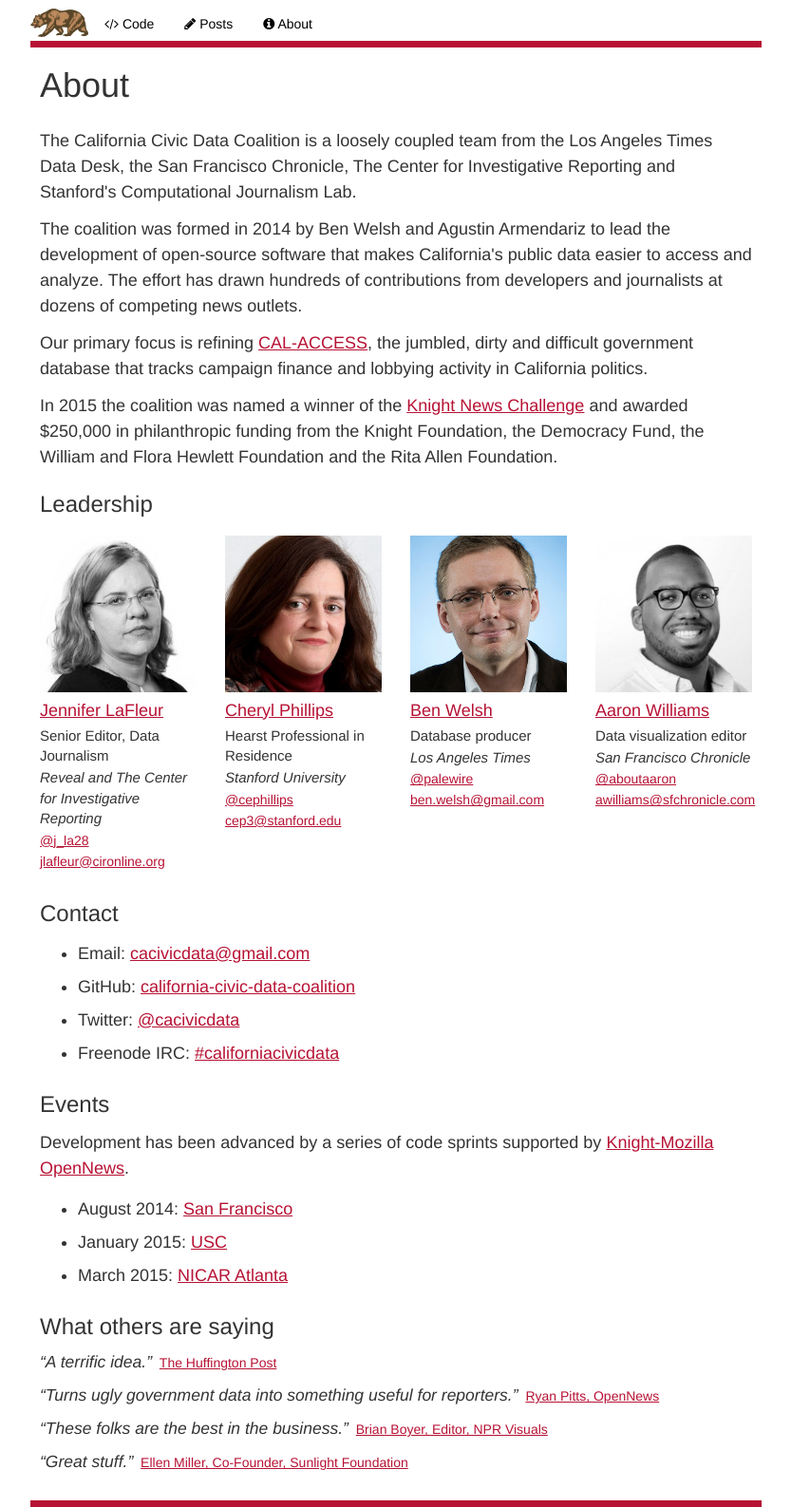
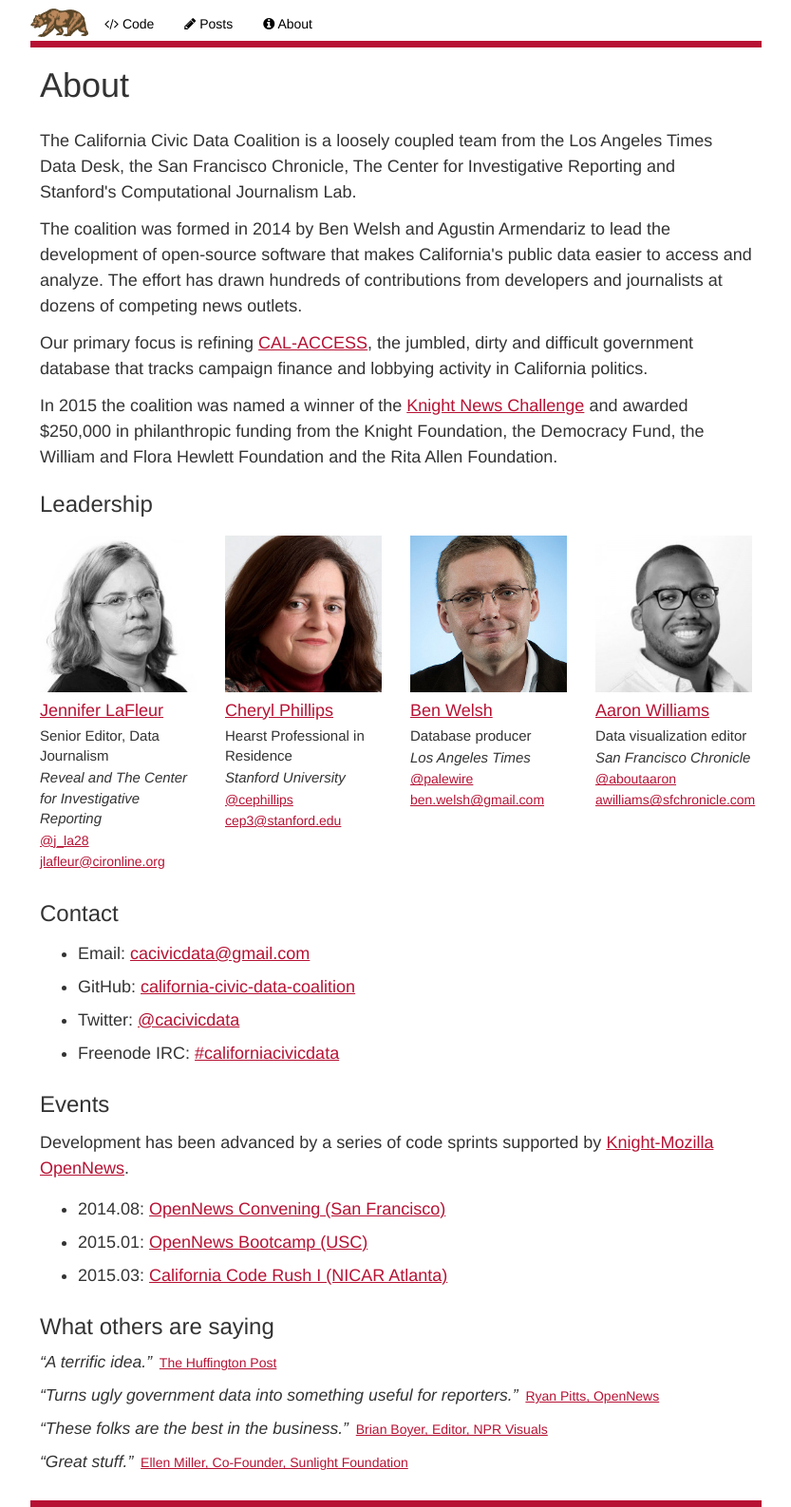
Before and after one commit to palewire/californiacivicdata.org, a Jekyll site: the page built from about/index.html, in a window 1280 px wide. Shown: the whole page at 95% size, without its empty margins (223-1056 px from the left). Built offline with Jekyll 4.4.1, drawn with Linux system fonts in a browser that asks for light colours.

Commit message:
More about events

```diff
--- a/about/index.html
+++ b/about/index.html
@@ -112,9 +112,9 @@
     </p>
 
     <ul class="bullets">
-        <li>August 2014: <a href="https://source.opennews.org/en-US/articles/introducing-california-civic-data-coalition/">San Francisco</a></li>
-        <li>January 2015: <a href="http://www.californiacivicdata.org/2015/02/17/opennews-scrapers/">USC</a></li>
-        <li>March 2015: <a href="http://www.californiacivicdata.org/2015/03/11/code-rush-recap/">NICAR Atlanta</a></li>
+        <li>2014.08: <a href="https://source.opennews.org/en-US/articles/introducing-california-civic-data-coalition/">OpenNews Convening (San Francisco)</a></li>
+        <li>2015.01: <a href="http://www.californiacivicdata.org/2015/02/17/opennews-scrapers/">OpenNews Bootcamp (USC)</a></li>
+        <li>2015.03: <a href="http://www.californiacivicdata.org/2015/03/11/code-rush-recap/">California Code Rush I (NICAR Atlanta)</a></li>
     </ul>
 </section>
 
```
